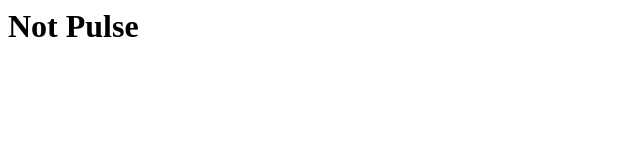
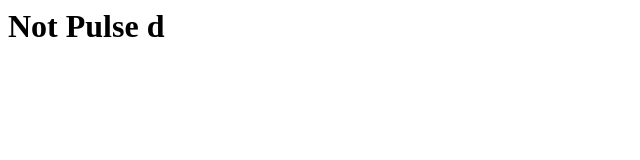
Before and after one commit to zanderchase/zanderchase.github.io, a plain HTML site: page index.html in a window 1280 px wide. Shown: the full height of the page, 0-640 px from the left. Drawn offline with Linux system fonts and the light colour scheme.

Commit message:
Update index.html

```diff
--- a/index.html
+++ b/index.html
@@ -2,7 +2,7 @@
   <head>
   </head>
   <body>
-    <h1> Not Pulse </h1>
+    <h1> Not Pulse d </h1>
   </body>
 
 </html>
```
